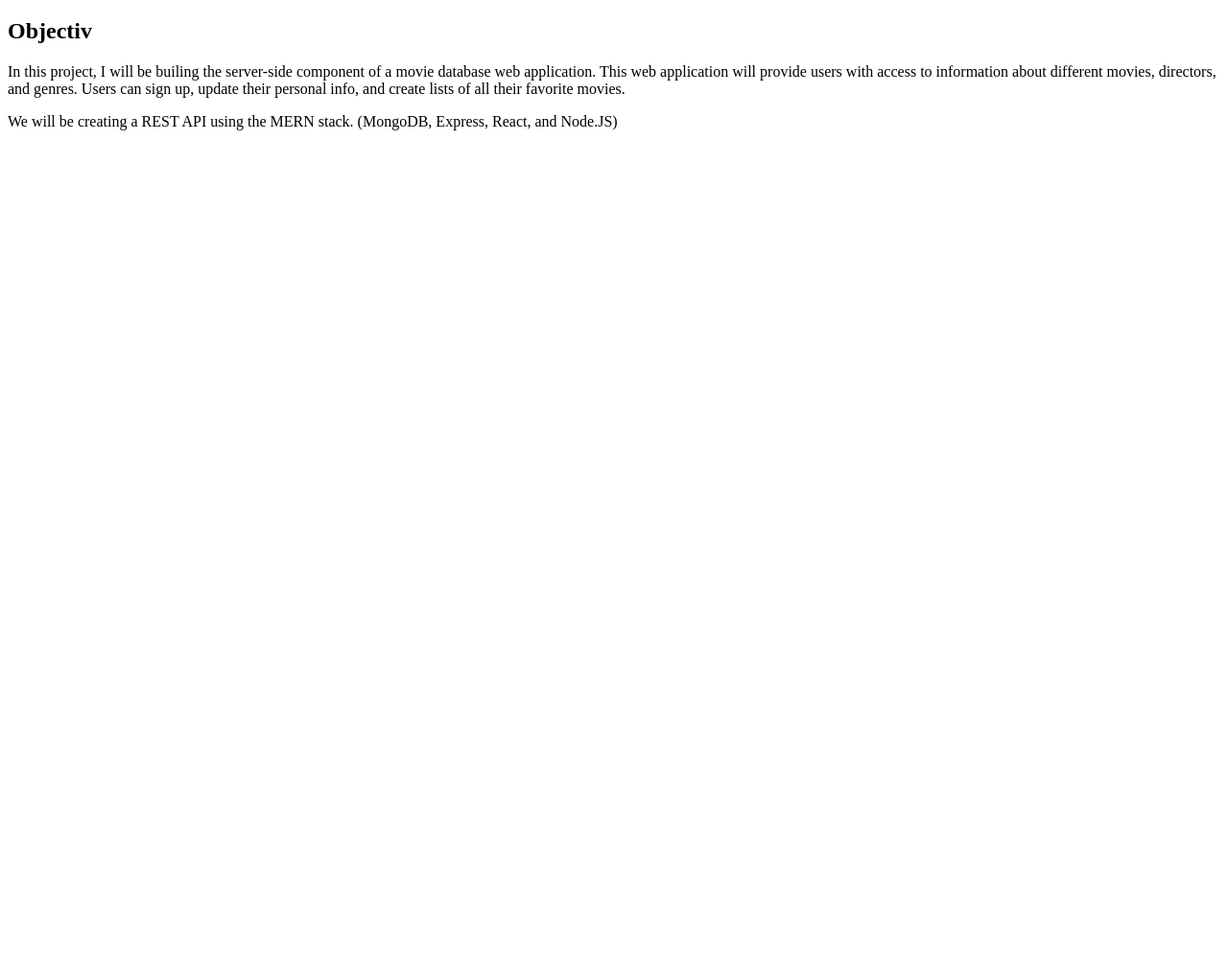
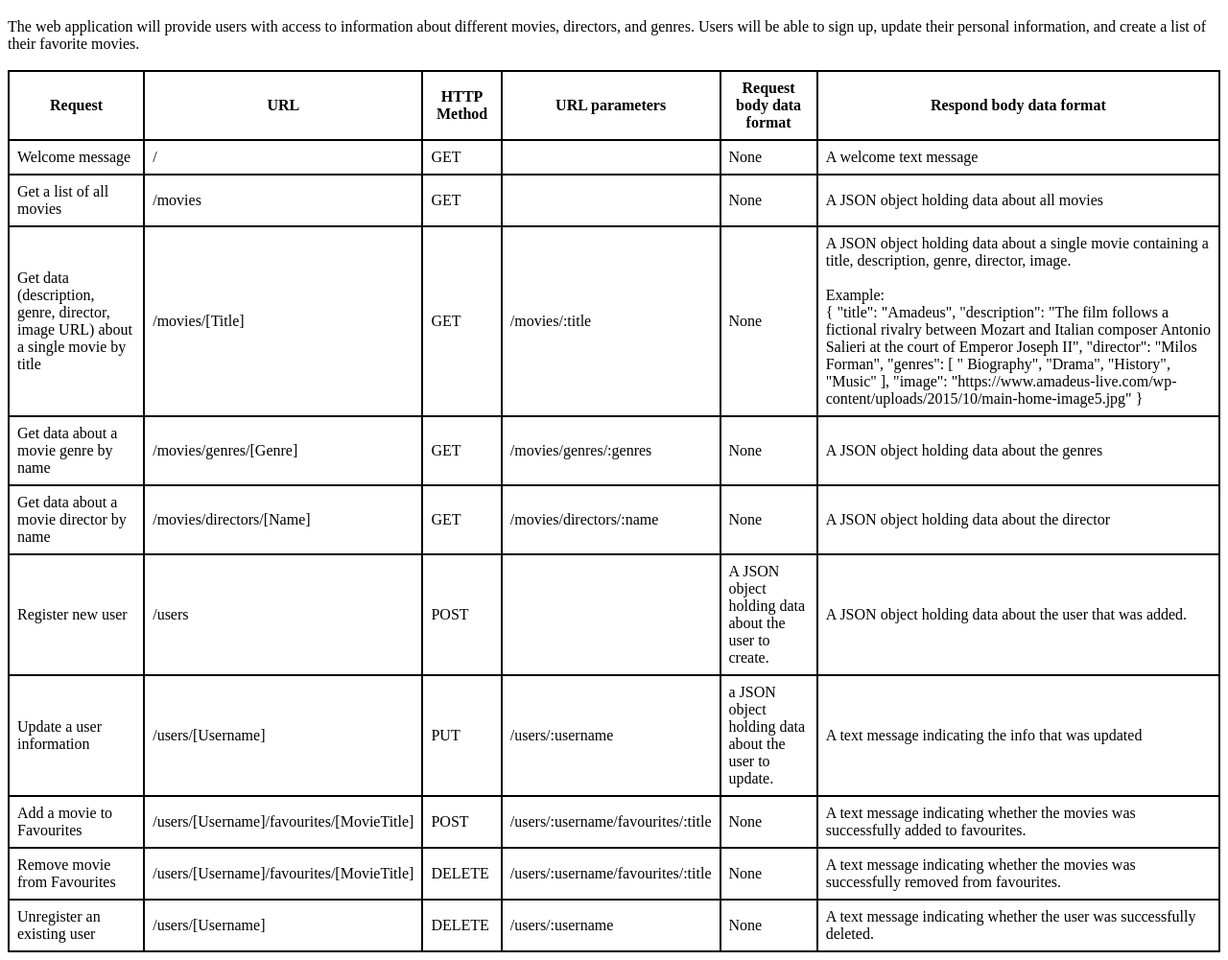
Before and after one commit to HalehGhavami/Movi_API, a website: page public/documentation.html in a window 1280 px wide. Shown: the part 61-1062 px from the top of the page at 96% size. Before the commit the page ends 800 px from the top, so only its background shows below. Drawn offline with Linux system fonts and the light colour scheme.

Commit message:
added table-documentation

```diff
--- a/public/documentation.html
+++ b/public/documentation.html
@@ -1,28 +1,159 @@
-<!-- created Documentation file on my server that you want to serve to users that send a request to the “/documentation” URL -->
 <!DOCTYPE html>
 <html lang="en">
   <head>
     <meta charset="utf-8" />
     <meta name="viewport" content="width=device-width, initial-scale=1.0" />
     <title>Movie_API Documentation</title>
+    <style>
+      table,
+      th,
+      td {
+        border: 2px solid black;
+        border-collapse: collapse;
+      }
+      th,
+      td {
+        padding: 8px;
+      }
+    </style>
   </head>
-
   <body>
     <h1>Documentation Page for Movie API</h1>
-    <h2>Objectiv</h2>
-    <p>
-      In this project, I will be builing the server-side component of a movie
-      database web application. This web application will provide users with
-      access to information about different movies, directors, and genres. Users
-      can sign up, update their personal info, and create lists of all their
-      favorite movies.
-    </p>
 
-    <p>
-      We will be creating a REST API using the MERN stack. (MongoDB, Express,
-      React, and Node.JS)
-    </p>
+    The web application will provide users with access to information about
+    different movies, directors, and genres. Users will be able to sign up,
+    update their personal information, and create a list of their favorite
+    movies.
+    <br />
+    <br />
 
-    <p></p>
+    <table>
+      <tr>
+        <th>Request</th>
+        <th>URL</th>
+        <th>HTTP Method</th>
+        <th>URL parameters</th>
+        <th>Request body data format</th>
+        <th>Respond body data format</th>
+      </tr>
+      <tr>
+        <td>Welcome message</td>
+        <td>/</td>
+        <td>GET</td>
+        <td></td>
+        <td>None</td>
+        <td>A welcome text message</td>
+      </tr>
+      <tr>
+        <td>Get a list of all movies</td>
+        <td>/movies</td>
+        <td>GET</td>
+        <td></td>
+        <td>None</td>
+        <td>A JSON object holding data about all movies</td>
+      </tr>
+      <tr>
+        <td>
+          Get data (description, genre, director, image URL) about a single movie by title
+        </td>
+        <td>/movies/[Title]</td>
+        <td>GET</td>
+        <td>/movies/:title</td>
+        <td>None</td>
+        <td>
+          A JSON object holding data about a single movie containing a title,
+          description, genre, director, image. <br /><br />
+          Example: <br />
+          {
+            "title": "Amadeus",
+            "description": "The film follows a fictional rivalry between Mozart and Italian composer Antonio Salieri at the court of Emperor Joseph II",
+            "director": "Milos Forman",
+            "genres": [
+                " Biography",
+                "Drama",
+                "History",
+                "Music"
+            ],
+            "image": "https://www.amadeus-live.com/wp-content/uploads/2015/10/main-home-image5.jpg"
+  }<br />
+        </td>
+        </td>
+      </tr>
+
+      <tr>
+        <td>Get data about a movie genre by name</td>
+        <td>/movies/genres/[Genre]</td>
+        <td>GET</td>
+        <td>/movies/genres/:genres</td>
+        <td>None</td>
+        <td>A JSON object holding data about the genres</td>
+      </tr>
+      <tr>
+        <td>Get data about a movie director by name</td>
+        <td>/movies/directors/[Name]</td>
+        <td>GET</td>
+        <td>/movies/directors/:name</td>
+        <td>None</td>
+        <td>A JSON object holding data about the director</td>
+      </tr>
+      <tr>
+        <td>Register new user</td>
+        <td>/users</td>
+        <td>POST</td>
+        <td></td>
+        <td>
+          A JSON object holding data about the user to create. <br />
+
+        </td>
+        <td>
+          A JSON object holding data about the user that was added.
+        </td>
+      </tr>
+      <tr>
+        <td>Update a user information</td>
+        <td>/users/[Username]</td>
+        <td>PUT</td>
+        <td>/users/:username</td>
+        <td>
+          a JSON object holding data about the user to update. <br />
+        </td>
+        <td>
+          A text message indicating the info that was updated
+          <br />
+
+        </td>
+      </tr>
+      <tr>
+        <td>Add a movie to Favourites</td>
+        <td>/users/[Username]/favourites/[MovieTitle]</td>
+        <td>POST</td>
+        <td>/users/:username/favourites/:title</td>
+        <td>None</td>
+        <td>
+          A text message indicating whether the movies was successfully added to favourites. <br />
+
+        </td>
+      </tr>
+      <tr>
+        <td>Remove movie from Favourites</td>
+        <td>/users/[Username]/favourites/[MovieTitle]</td>
+        <td>DELETE</td>
+        <td>/users/:username/favourites/:title</td>
+        <td>None</td>
+        <td>
+          A text message indicating whether the movies was successfully removed from favourites.
+        </td>
+      </tr>
+      <tr>
+        <td>Unregister an existing user</td>
+        <td>/users/[Username]</td>
+        <td>DELETE</td>
+        <td>/users/:username</td>
+        <td>None</td>
+        <td>
+          A text message indicating whether the user was successfully deleted.
+        </td>
+      </tr>
+    </table>
   </body>
 </html>
```
